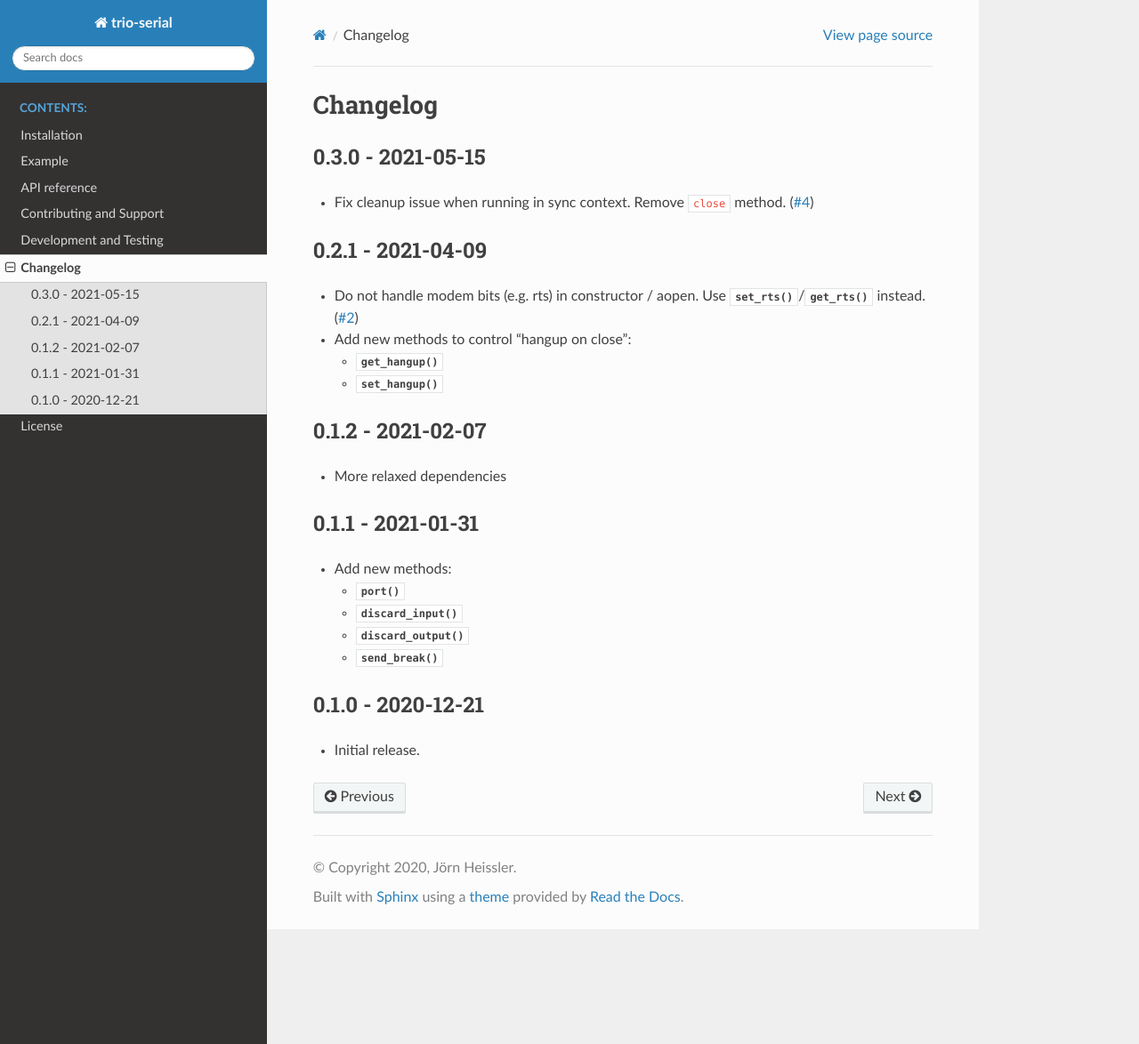
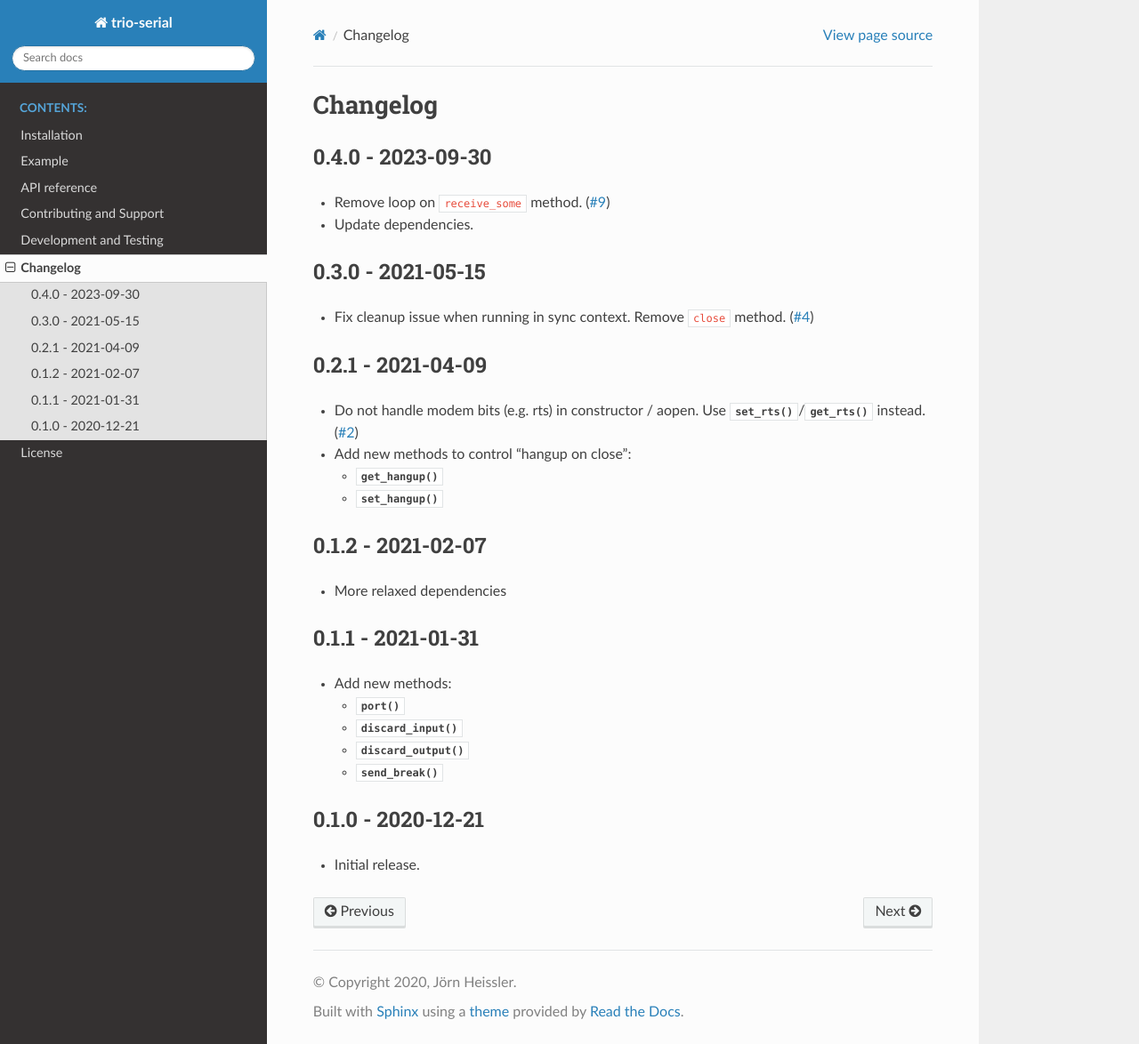
Before and after one commit to joernheissler/trio-serial, a Sphinx documentation site: the page built from doc/source/changelog.rst, in a window 1280 px wide and 1174 px high. Shown: the whole window at 89% size. Built offline with Sphinx 7.4.7 and the Read the Docs theme 2.0.0, drawn with Linux system fonts in a browser that asks for light colours.

Commit message:
Release 0.4.0

```diff
--- a/doc/source/changelog.rst
+++ b/doc/source/changelog.rst
@@ -2,6 +2,15 @@
 
 Changelog
 =========
+.. _changelog.0.4.0:
+
+0.4.0 - 2023-09-30
+------------------
+* Remove loop on ``receive_some`` method.
+  (`#9 <https://github.com/joernheissler/trio-serial/pull/9>`__)
+
+* Update dependencies.
+
 .. _changelog.0.3.0:
 
 0.3.0 - 2021-05-15
--- a/doc/source/conf.py
+++ b/doc/source/conf.py
@@ -23,7 +23,7 @@ copyright = '2020, Jörn Heissler'
 author = 'Jörn Heissler'
 
 # The full version, including alpha/beta/rc tags
-release = '0.1.0'
+release = '0.4.0'
 
 
 # -- General configuration ---------------------------------------------------
--- a/pyproject.toml
+++ b/pyproject.toml
@@ -1,6 +1,6 @@
 [tool.poetry]
 name = "trio-serial"
-version = "0.3.0"
+version = "0.4.0"
 description = "Serial package for trio"
 authors = ["Jörn Heissler <nosuchaddress@joern-heissler.de>"]
 readme = "README.rst"
```
